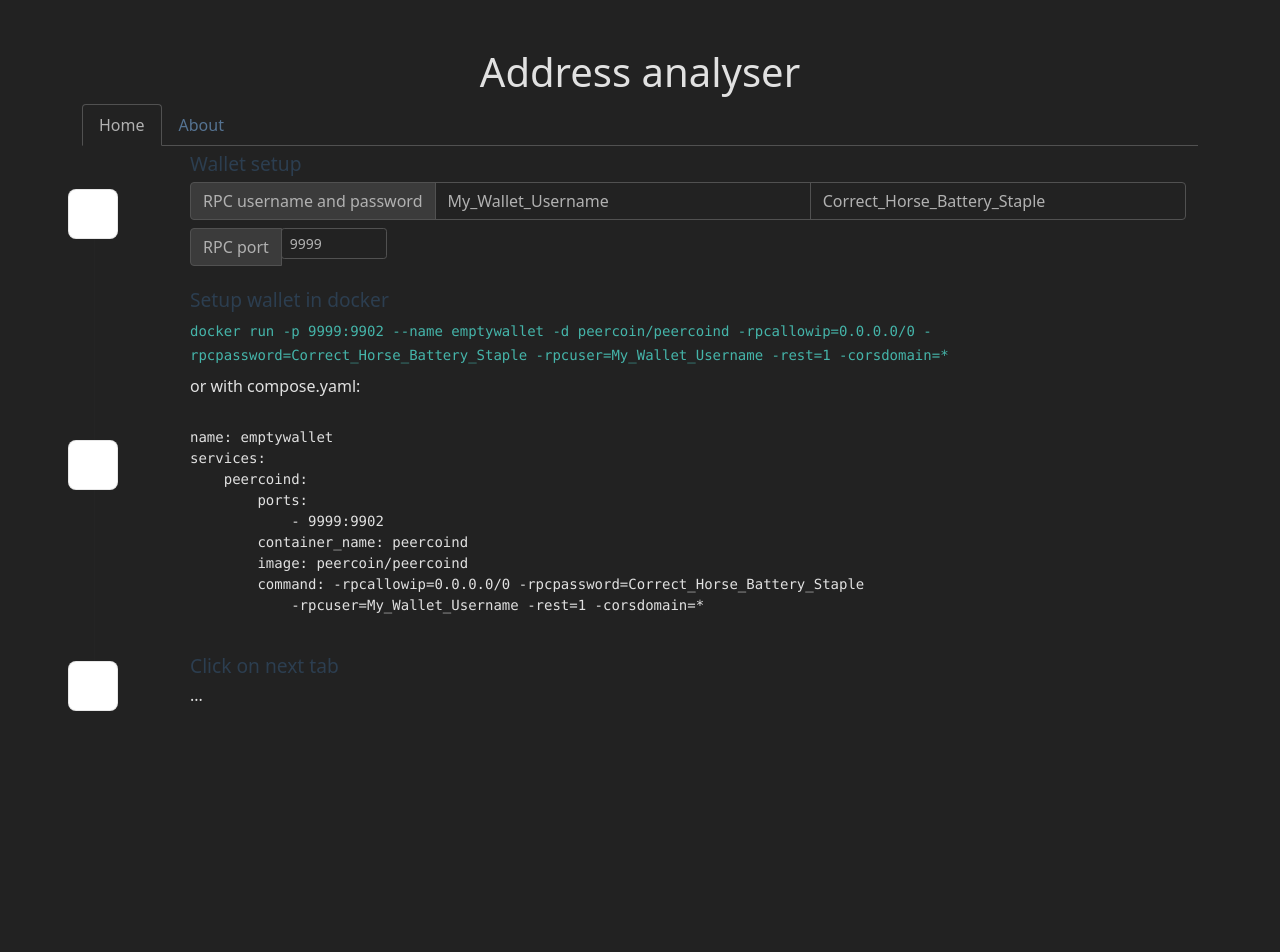
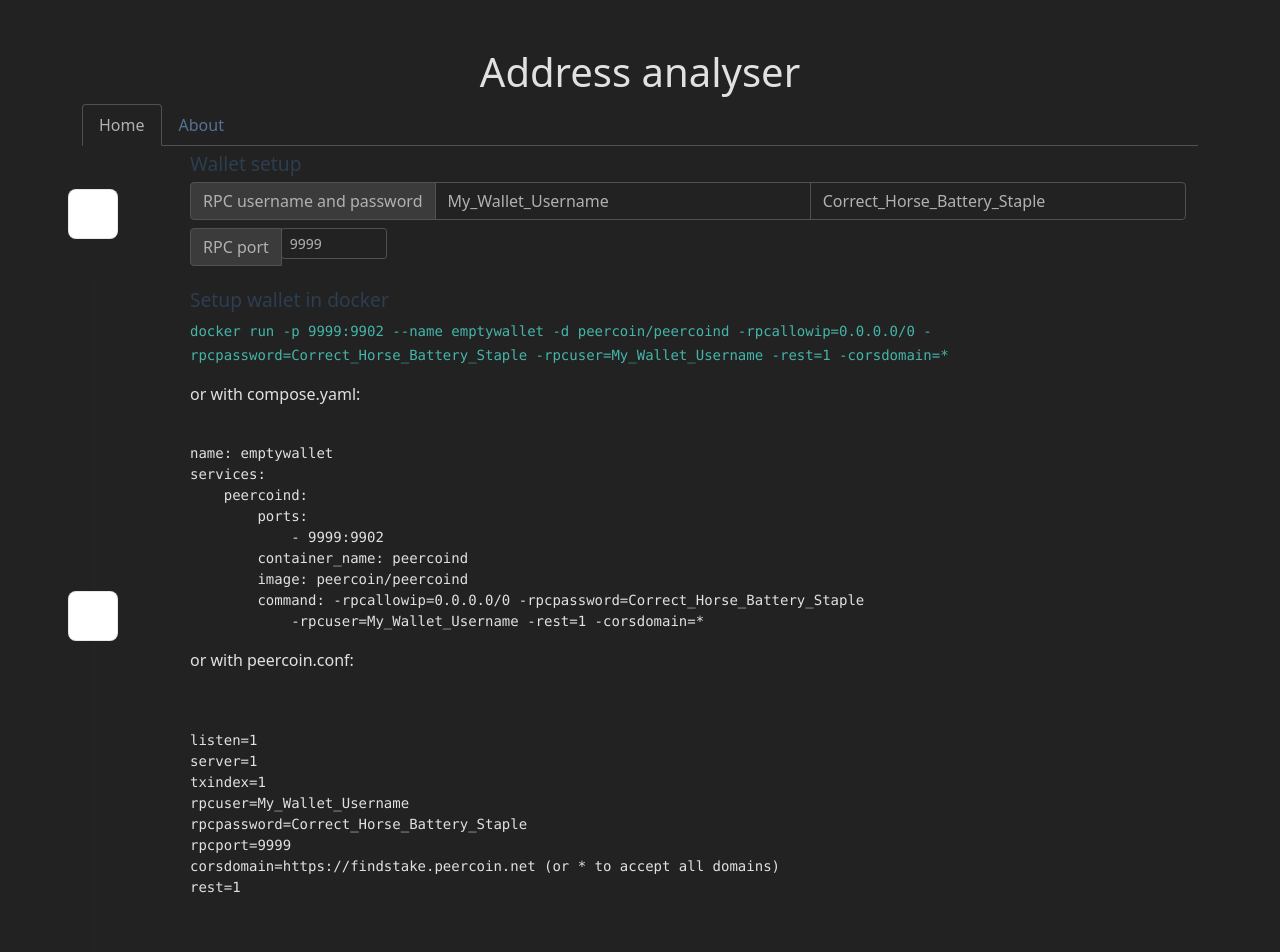
Before and after one commit to jointhepartypooper/PeercoinAnalytics, a Vue app: page / in a window 1280 px wide. Shown: the top 952 px of the page. Before the commit the page ends 848 px from the top, so only its background shows below. Built offline with nearby package versions, Linux system fonts and the light colour scheme; some icons are missing.

Commit message:
use peercoin.conf

```diff
--- a/src/components/TheWelcome.vue
+++ b/src/components/TheWelcome.vue
@@ -42,6 +42,24 @@ services:
 
   return `${txtHtml}`;
 });
+
+const conffile = computed<string>(() => {
+  const txtHtml = `<pre><code>
+
+listen=1
+server=1
+txindex=1
+rpcuser=${rpcUsername.value}
+rpcpassword=${rpcPassword.value}
+rpcport=${rpcPort.value}
+corsdomain=https://findstake.peercoin.net (or * to accept all domains)
+rest=1
+
+</code></pre>`;
+
+  return `${txtHtml}`;
+});
+
 </script>
 
 <template>
@@ -91,8 +109,10 @@ services:
     <code>
       {{ dockerruncommand }}
     </code>
-    <div class="my-2">or with compose.yaml:</div>
+    <div class="my-3">or with compose.yaml:</div>
     <div v-html="dockercomposecommand"></div>
+    <div class="my-3">or with peercoin.conf:</div>
+    <div v-html="conffile"></div>
   </WelcomeItem>
 
   <WelcomeItem>
```
